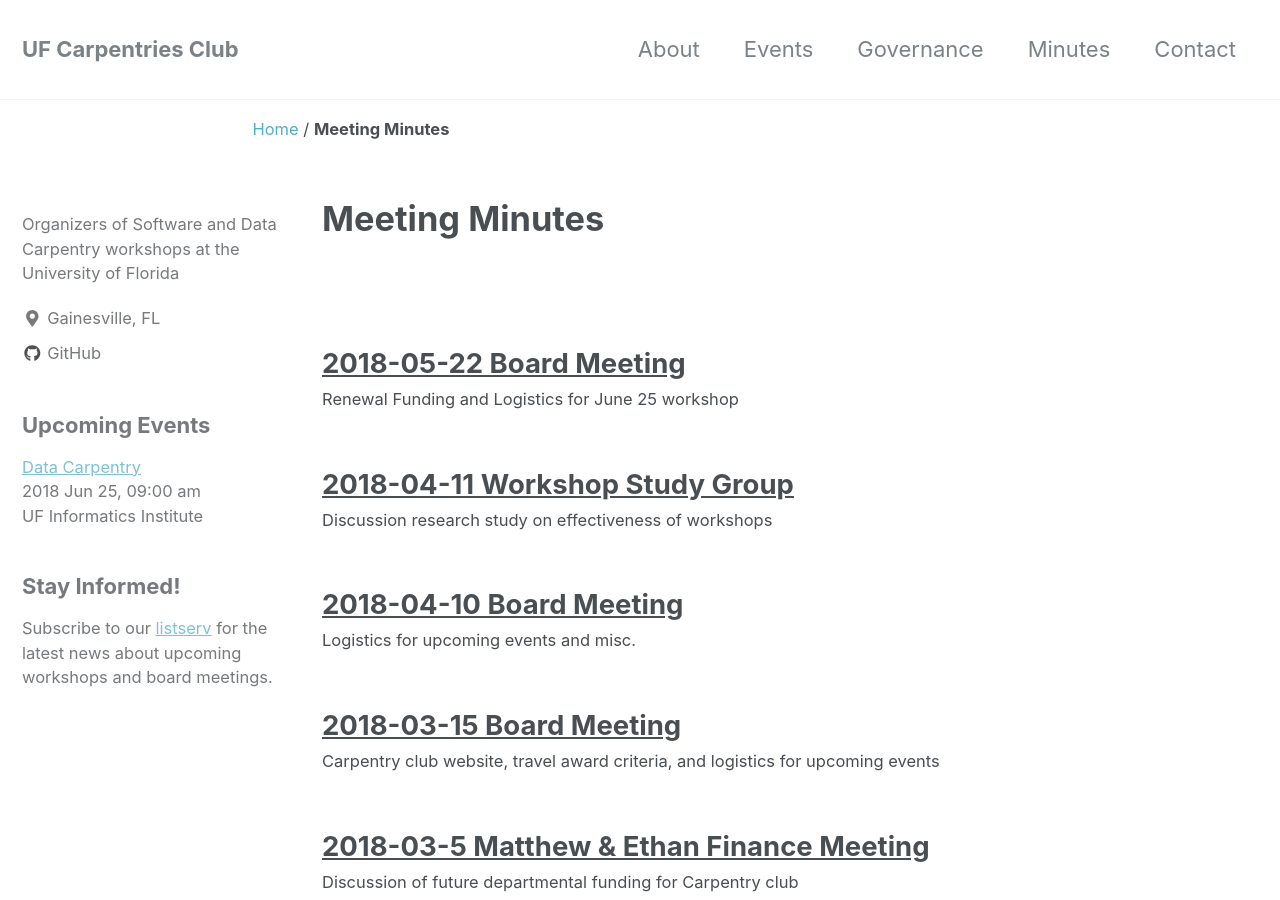
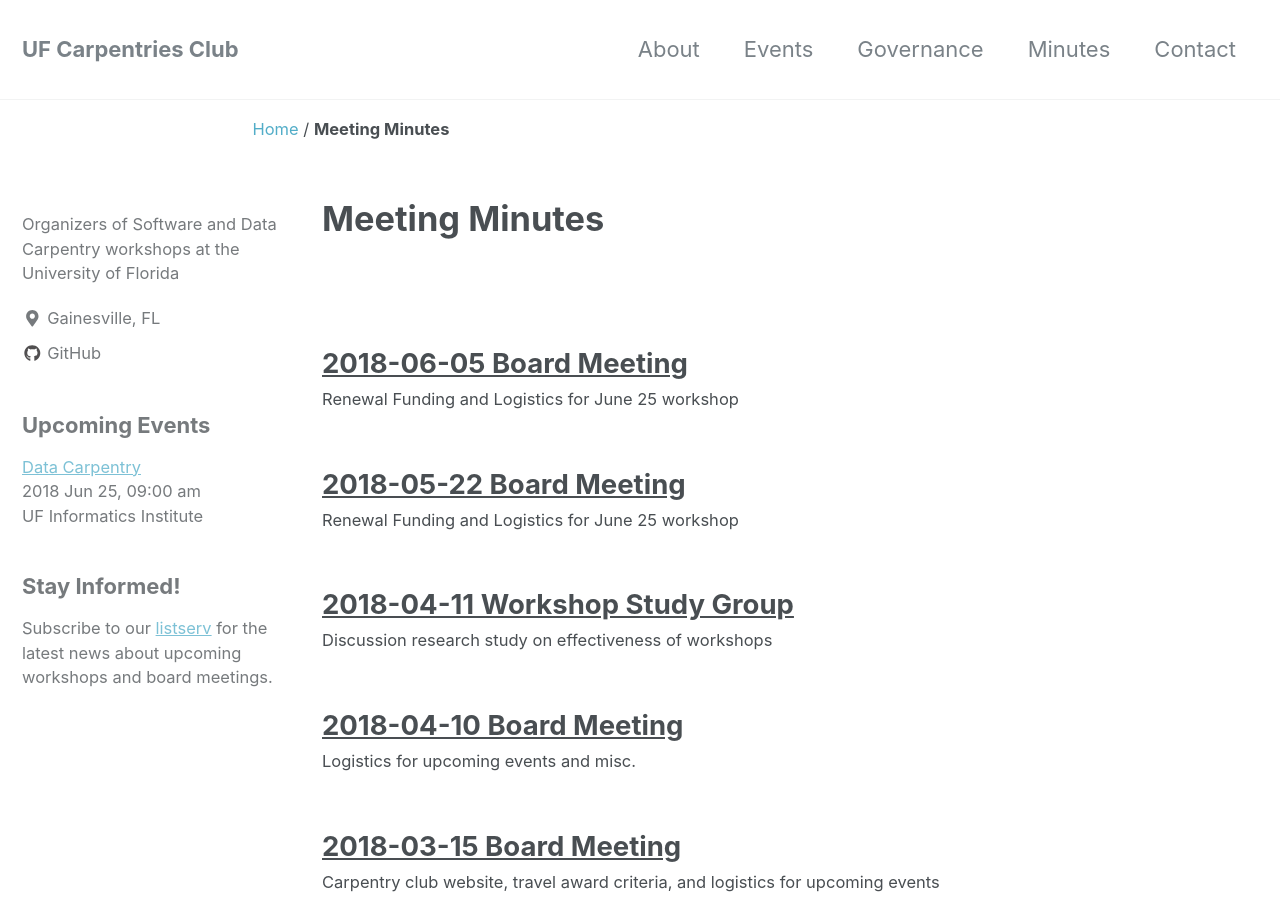
Before and after one commit to UF-Carpentry/website, a Jekyll site: the page built from _pages/minutes.md, in a window 1280 px wide and 900 px high. Built offline with Jekyll 4.4.1, drawn with Linux system fonts in a browser that asks for light colours; nearby versions of some CDN libraries; some of the changed lines change nothing that is shown.

Commit message:
updating minutes for 2018-06-05 meeting

```diff
--- a/_minutes/Board-2018-05-22.md
+++ b/_minutes/Board-2018-05-22.md
@@ -2,7 +2,7 @@
 layout: single
 title: "2018-05-22 Board Meeting"
 menu: "main"
-date: 2018-04-22
+date: 2018-05-22
 excerpt: "Renewal Funding and Logistics for June 25 workshop"
 ---
 
--- /dev/null
+++ b/_minutes/Board-2018-06-05.md
@@ -0,0 +1,57 @@
+---
+layout: single
+title: "2018-06-05 Board Meeting"
+menu: "main"
+date: 2018-06-05
+excerpt: "Renewal Funding and Logistics for June 25 workshop"
+---
+
+## Attendees
+Simona (remote), Kristina (remote), Geraldine (remote), Punam, Justin, Miao, Dan Maxwell, Brian, Hao
+
+## Agenda
+* Carpentry Con Update (from Justin)
+  - In many places, one champion for carpentries activities (Matt v 1.0), often not part of that person's job; in some cases, an organizer has half-time support
+  - Justin will upload notes to the website
+  - We (UF Carpentry Club) does not have a twitter presence, is this worthwhile to pursue?
+    + Kristina is offering to spearhead this (#FOMO)
+  - Hacky Hour (more social-oriented community-of-practice style events)
+  - Research Bazaar (multi-day event, more buffet-style than focused workshops)
+    + We can scale this to our capacity and feasible timelines
+    + professional development would help draw people in and be useful
+    + UFDSI might be interested (possible cross-collab between groups at UF)
+    + François might have non-UF contacts to help
+    + Melissa (new hire in Health Sciences Library) has helped put on a similar event for training, reproducibility
+  - What can we do for August?
+    + start small
+    + maybe just a panel discussion
+    + bring people from different backgrounds for (random) encounters / mixers
+  - Access and Allyship was a big component of the Con (1st keynote - maybe online?)
+    + how to run effective meetings
+  - Carpentry Champions program (still in the works)
+  - Carpentries Community Cookbook has a listing of community activities (https://cookbook.carpentries.org/)
+  - Mozilla is transferring Study Group (Mozilla Science Lab is closed) to the Carpentries org.
+  - Local Carpentry Con like events are encouraged
+    + possible funding sources: Mozilla, AWS, Moore foundation
+* June 25-26 Workshop
+  - 10 signups so far (from waitlist, EPI list, informatics-training list)
+    + no announcement yet to the gradlist - waiting for admin to circulate
+    + Alethea will also help circulate to other colleges
+  - inquiry about group discount (no, but let's think about this as an incentive for departments to provide funding)
+  - Make sure helpers have scheduled times (so that they don't show up all at once, but there are sufficient folks around)
+    + Added columns to the signup sheet
+* Renewal Funding
+  - still working out the details
+  - can begin by approaching institutes that might have more dedicated budgets for support
+  - Dan might have a funding mechanism for grad students ($15/hr, 10-15 hr/wk)
+    + libraries are probably out, for Carpentries renewal funding, but could work to support other activities that the Board decides are important (e.g. community-building)
+  - bring Pam, George, Dan, Ethan together for a meeting??
+    + Matt might already have contacted these folks
+  - the sell could include a lot more than just renewal funding
+  - visibility to departments is going to be important for asking money
+
+  - Action Items
+    1. where are we are now with existing sponsors?
+    2. need a template of messaging when asking for funding?
+* Summer scheduling
+  - keep it the same (fortnightly, Tuesdays at 3pm)
```
